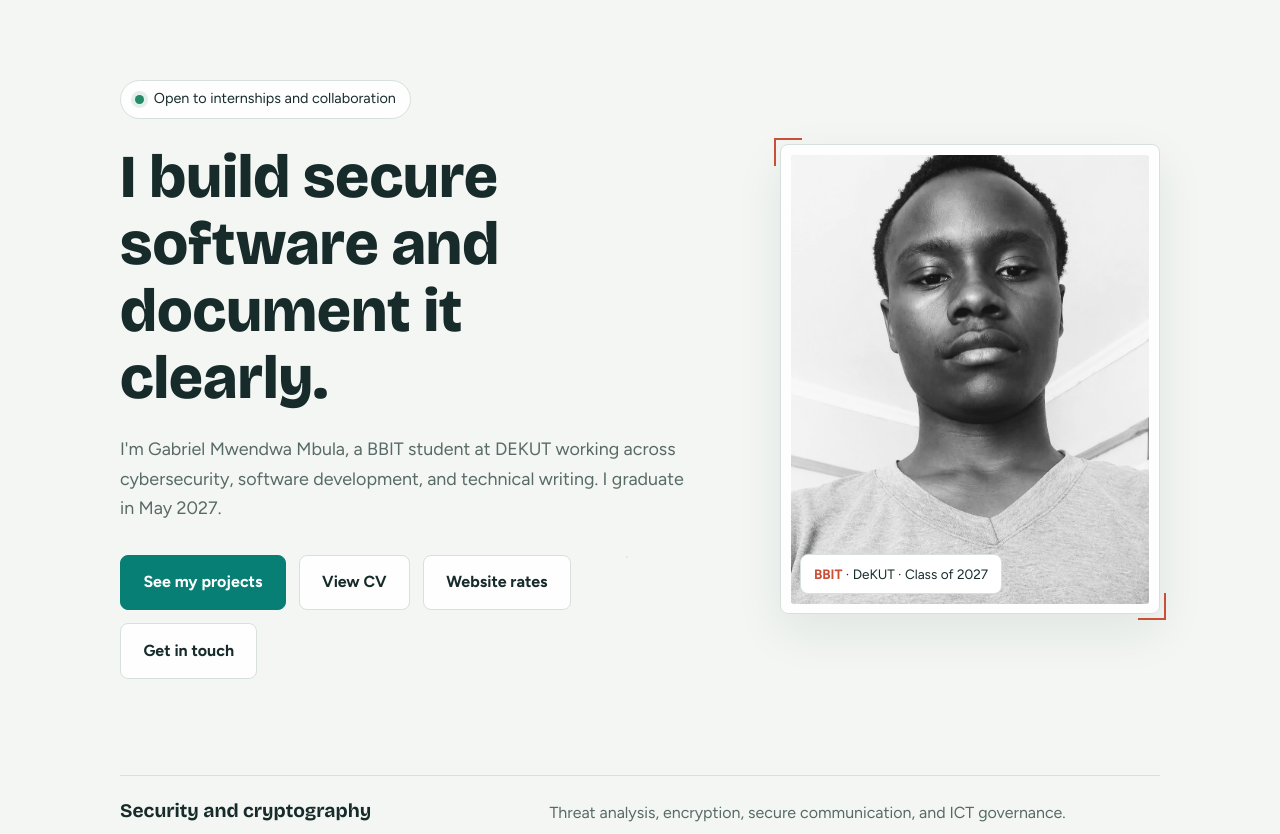
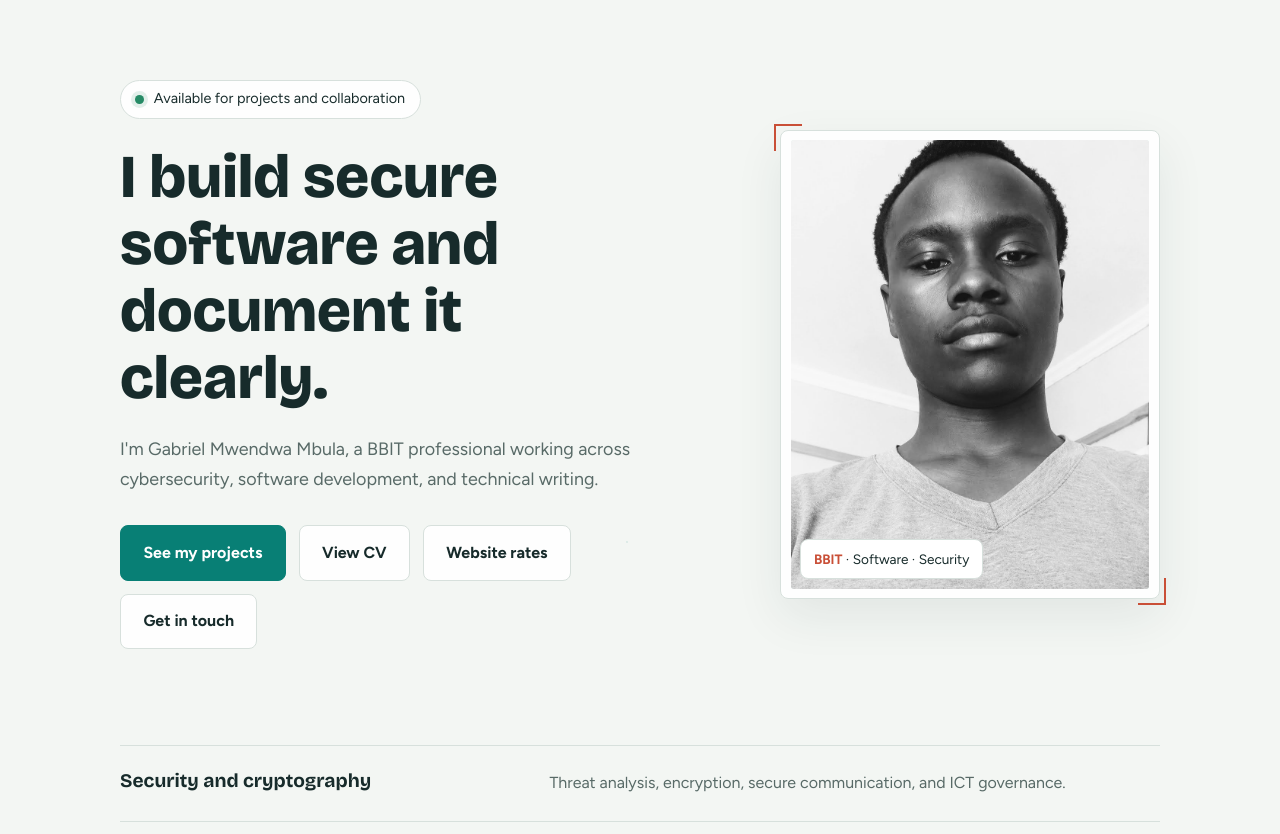
Before and after one commit to Mbula-Badman/portfolio-redesign, a Flask app: page / in a window 1280 px wide. Shown: the part 77-911 px from the top of the page. Run offline with Flask 3, Linux system fonts and the light colour scheme.

Commit message:
Update portfolio

```diff
--- a/portfolio/app.py
+++ b/portfolio/app.py
@@ -1,6 +1,21 @@
-from flask import Flask, render_template, send_from_directory
+from flask import Flask, abort, render_template, send_from_directory
 
 app = Flask(__name__)
+
+CERTIFICATES = {
+    'ethical-hacker': 'Ethical_Hacker_certificate_mwendwa-mbula23-students-dkut-ac-ke_c5eb70c2-7596-4e10-a2f7-d26a16b339f6.pdf',
+    'networking-essentials': 'Network_Technician_Career_Path_certificate_mwendwa-mbula23-students-dkut-ac-ke_0eda3734-2b31-4fa2-8310-8198522e46ea.pdf',
+    'linux-essentials': '_certificate_mwendwa-mbula23-students-dkut-ac-ke_bb4a01b3-4dc0-4315-bdf0-5b07d2c0d005.pdf',
+}
+
+
+@app.route('/certificates/<certificate>')
+def certificate(certificate):
+    filename = CERTIFICATES.get(certificate)
+    if filename is None:
+        abort(404)
+    return send_from_directory(app.root_path, filename, mimetype='application/pdf')
+
 
 @app.route('/profile-photo')
 def profile_photo():
--- a/portfolio/templates/about.html
+++ b/portfolio/templates/about.html
@@ -4,7 +4,7 @@
 <h2>I turn ideas into practical, secure digital solutions.</h2>
 <section class="split">
   <div>
-    <p>I'm Gabriel Mwendwa Mbula, a BBIT student at DEKUT. Friends and clients know me as Prince Gabriel. I combine cybersecurity, software development, and technical writing to deliver solutions with discipline and clarity.</p>
+    <p>I'm Gabriel Mwendwa Mbula, a BBIT professional. Friends and clients know me as Prince Gabriel. I combine cybersecurity, software development, and technical writing to deliver solutions with discipline and clarity.</p>
     <p>I value clean design, maintainable code, and clear communication, and I want the systems I build to solve real problems while staying secure.</p>
     <p>Outside class I run <strong>Holy Chalupa the brand</strong> (@Holy_chalupa), my business focused on education and finance.</p>
   </div>
@@ -12,8 +12,8 @@
     <div><dt>Full name</dt><dd>Gabriel Mwendwa Mbula</dd></div>
     <div><dt>Also known as</dt><dd>Prince Gabriel</dd></div>
     <div><dt>Business</dt><dd>Holy Chalupa the brand</dd></div>
-    <div><dt>Studying</dt><dd>BBIT at DEKUT, graduating May 2027</dd></div>
-    <div><dt>Looking for</dt><dd>Internships, collaboration, learning opportunities</dd></div>
+    <div><dt>Education</dt><dd>Business Information Technology · DeKUT</dd></div>
+    <div><dt>Available for</dt><dd>Professional projects and collaboration</dd></div>
   </dl>
 </section>
 {% endblock %}
--- a/portfolio/templates/base.html
+++ b/portfolio/templates/base.html
@@ -4,7 +4,7 @@
   <meta charset="UTF-8" />
   <meta name="viewport" content="width=device-width, initial-scale=1.0" />
   <title>{% block title %}Gabriel Mwendwa Mbula | Portfolio{% endblock %}</title>
-  <meta name="description" content="Gabriel Mwendwa Mbula (Prince Gabriel), BBIT student at DEKUT and founder of Holy Chalupa the brand. Graduating May 2027." />
+  <meta name="description" content="Gabriel Mwendwa Mbula (Prince Gabriel), BBIT professional working in software development and cybersecurity, and founder of Holy Chalupa the brand." />
   <link rel="preconnect" href="https://fonts.googleapis.com" />
   <link rel="preconnect" href="https://fonts.gstatic.com" crossorigin />
   <link href="https://fonts.googleapis.com/css2?family=Bricolage+Grotesque:opsz,wght@12..96,500;12..96,700;12..96,800&family=Figtree:wght@400;500;600;700&display=swap" rel="stylesheet" />
--- a/portfolio/templates/contact.html
+++ b/portfolio/templates/contact.html
@@ -2,7 +2,7 @@
 {% block title %}Contact — Gabriel Mwendwa Mbula{% endblock %}
 {% block content %}
 <h2>Let's build something meaningful together.</h2>
-<p class="lede" style="margin-bottom:2rem">I'm open to internships, collaboration, and learning opportunities. For business enquiries, reach Holy Chalupa the brand.</p>
+<p class="lede" style="margin-bottom:2rem">I'm available for professional projects and collaboration. For business enquiries, reach Holy Chalupa the brand.</p>
 <div class="mail-row">
   <a class="mail" href="mailto:mwendwambula360@gmail.com">mwendwambula360@gmail.com</a>
   <button class="copy-email" type="button" data-copy-email="mwendwambula360@gmail.com">Copy email</button>
--- a/portfolio/templates/index.html
+++ b/portfolio/templates/index.html
@@ -1,11 +1,11 @@
 {% extends 'base.html' %}
-{% block title %}Mwendwa Mbula | BBIT Student Portfolio{% endblock %}
+{% block title %}Mwendwa Mbula | BBIT Professional{% endblock %}
 {% block content %}
 <section class="hero">
   <div>
-    <p class="status"><i></i>Open to internships and collaboration</p>
+    <p class="status"><i></i>Available for projects and collaboration</p>
     <h1>I build secure software and document it clearly.</h1>
-    <p class="lede">I'm Gabriel Mwendwa Mbula, a BBIT student at DEKUT working across cybersecurity, software development, and technical writing. I graduate in May 2027.</p>
+    <p class="lede">I'm Gabriel Mwendwa Mbula, a BBIT professional working across cybersecurity, software development, and technical writing.</p>
     <div class="actions">
       <a href="{{ url_for('projects') }}" class="btn primary">See my projects</a>
       <a href="{{ url_for('cv') }}" class="btn">View CV</a>
@@ -17,7 +17,7 @@
     <div class="shot">
       <img src="{{ url_for('profile_photo') }}" alt="Portrait of Mwendwa Mbula" />
     </div>
-    <p class="tag"><b>BBIT</b> · DeKUT · Class of 2027</p>
+    <p class="tag"><b>BBIT</b> · Software · Security</p>
   </div>
 </section>
 
```
Also changed, not shown: portfolio/templates/cv.html (+24 -3 lines), 3 other files.
